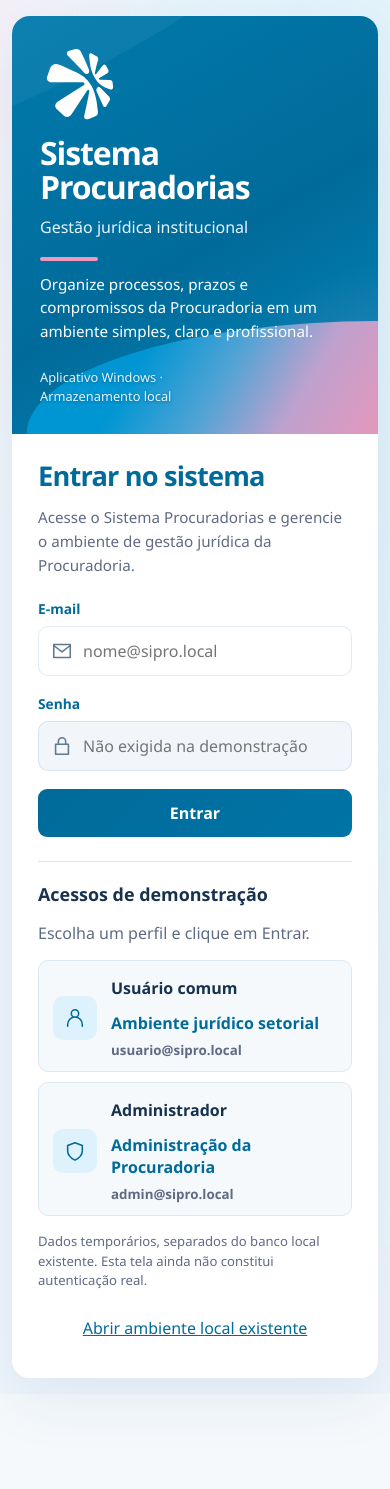
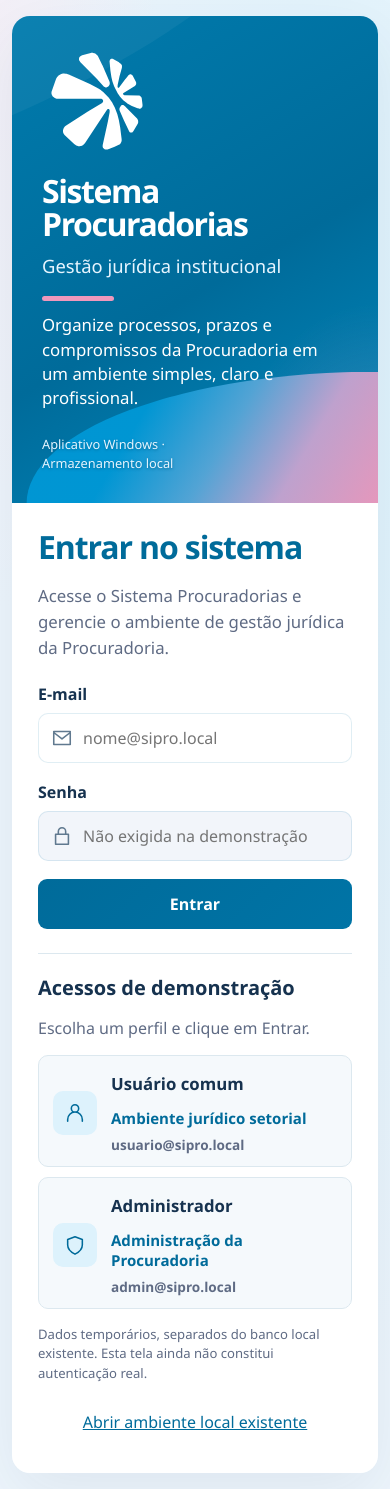
Before and after one commit to aqnoeu/sispro, a React (Vite) app: page /#/login in a window 390 px wide. Before the commit the page ends 1394 px from the top, so only its background shows below. Built offline with nearby package versions, Linux system fonts and the light colour scheme.

Commit message:
1.0.7 — amplia marca e tipografia do login oficial

```diff
--- a/package.json
+++ b/package.json
@@ -1,7 +1,7 @@
 {
   "name": "sipro",
   "private": true,
-  "version": "1.0.6",
+  "version": "1.0.7",
   "type": "module",
   "scripts": {
     "dev": "vite",
--- a/src/styles/experience.css
+++ b/src/styles/experience.css
@@ -134,3 +134,28 @@ button:disabled { cursor:not-allowed; }
  .sipro-auth-layout .auth-card { padding:26px; }
 }
 @media(prefers-reduced-motion:reduce) { .auth-layout.sipro-auth-layout { animation:none; } }
+
+/* Proporções da referência oficial: marca dominante, leitura confortável. */
+.auth-layout.sipro-auth-layout { container-type:inline-size; }
+.sipro-auth-layout .auth-hero { padding:clamp(28px,6.4cqw,72px); }
+.login-brand-symbol { width:clamp(112px,14.5cqw,166px); margin-bottom:26px; }
+.sipro-auth-layout .auth-hero h1 { font-size:clamp(2.35rem,5.1cqw,3.55rem); font-weight:800; letter-spacing:-.045em; line-height:1.04; }
+.sipro-auth-layout .login-brand-subtitle { font-size:clamp(1.15rem,2.6cqw,1.7rem); }
+.sipro-auth-layout .login-brand-description { font-size:clamp(1.12rem,2.2cqw,1.5rem); line-height:1.45; max-width:30ch; }
+.login-brand-accent { width:72px; height:5px; }
+.sipro-auth-layout .auth-card h2 { font-size:clamp(1.9rem,4.4cqw,2.85rem); font-weight:750; letter-spacing:-.035em; }
+.sipro-auth-layout .auth-card__header p { font-size:1.05rem; }
+.sipro-auth-layout .form-field > span { font-size:1rem; font-weight:650; color:#16324f; }
+.sipro-auth-layout .login-input-wrap input,.sipro-auth-layout .auth-form__submit { font-size:1rem; min-height:50px; }
+.sipro-auth-layout .auth-demo > strong { font-size:1.25rem; font-weight:700; }
+.sipro-auth-layout .login-profile-text strong { font-size:1.05rem; font-weight:700; }
+.sipro-auth-layout .login-profile-text span { font-size:.94rem; }
+.sipro-auth-layout .login-profile-text small { font-size:.85rem; }
+@media(max-width:899px) {
+ .sipro-auth-layout .auth-hero { padding:30px; }
+ .login-brand-symbol { width:110px; margin-bottom:18px; }
+ .sipro-auth-layout .auth-hero h1 { font-size:clamp(2rem,8.5cqw,2.85rem); }
+ .sipro-auth-layout .login-brand-subtitle { font-size:1.15rem; }
+ .sipro-auth-layout .login-brand-description { font-size:1.05rem; }
+ .sipro-auth-layout .auth-card h2 { font-size:2rem; }
+}
```
Also changed, not shown: 1 other file (tests, documents, lock files or other folders).
